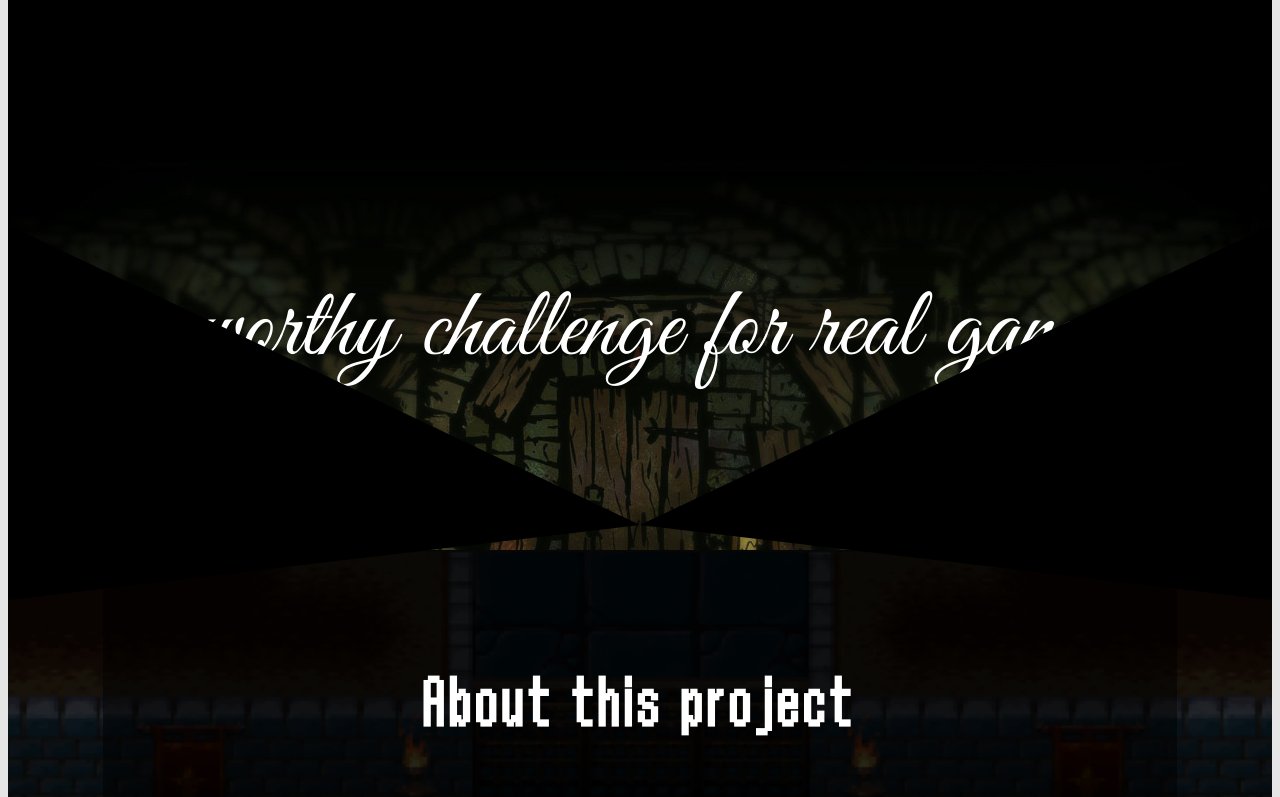
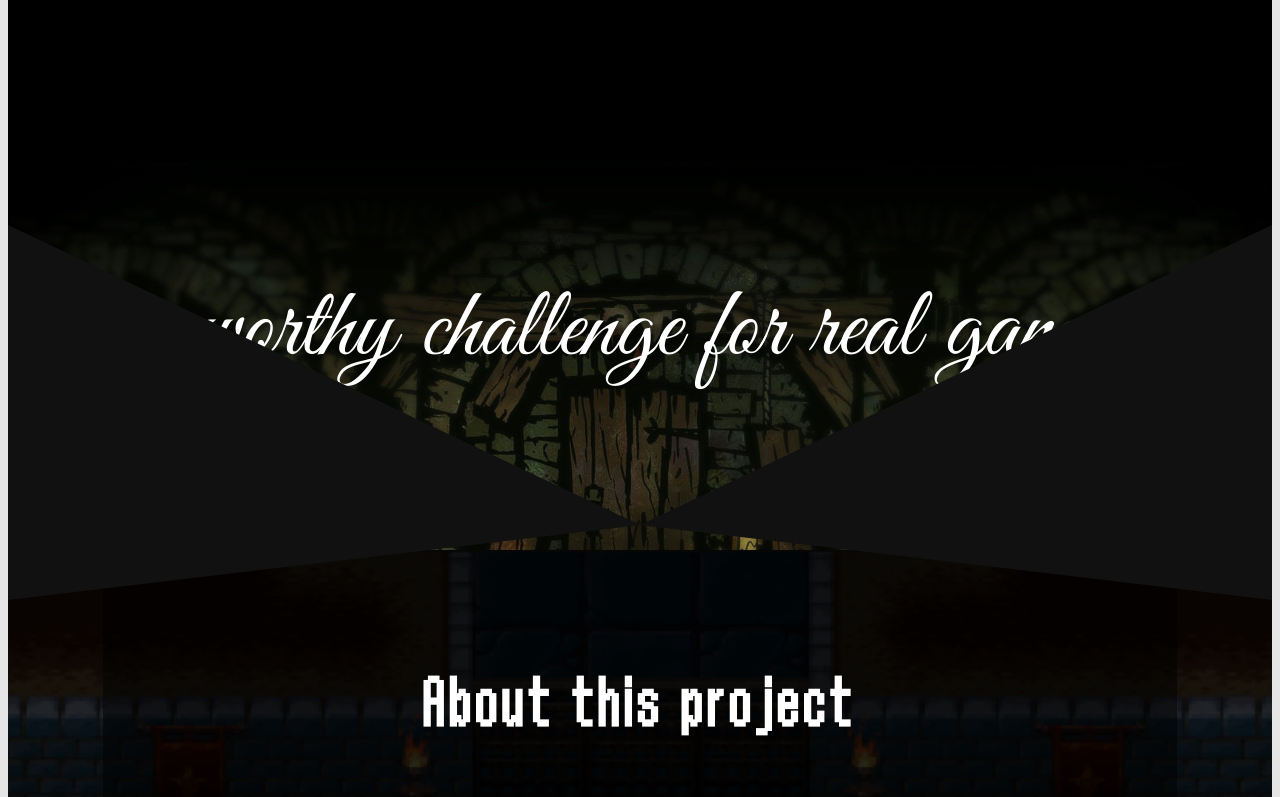
Before and after one commit to KhaiGa/FinalDungeon, a plain HTML site: page index.html in a window 1280 px wide. Shown: the part 610-1407 px from the top of the page. Drawn offline with Linux system fonts and the light colour scheme.

Commit message:
Update style.css

```diff
--- a/style.css
+++ b/style.css
@@ -63,8 +63,8 @@ body {
   height: 0;
   border-top: 300px solid transparent;
   border-bottom: 75px solid transparent;
-  border-left: 0px solid black;
-  border-right: 0px solid black;
+  border-left: 0px solid #111111;
+  border-right: 0px solid #111111;
   margin-top: -280px;
   position: relative;
   z-index: 100;
```
